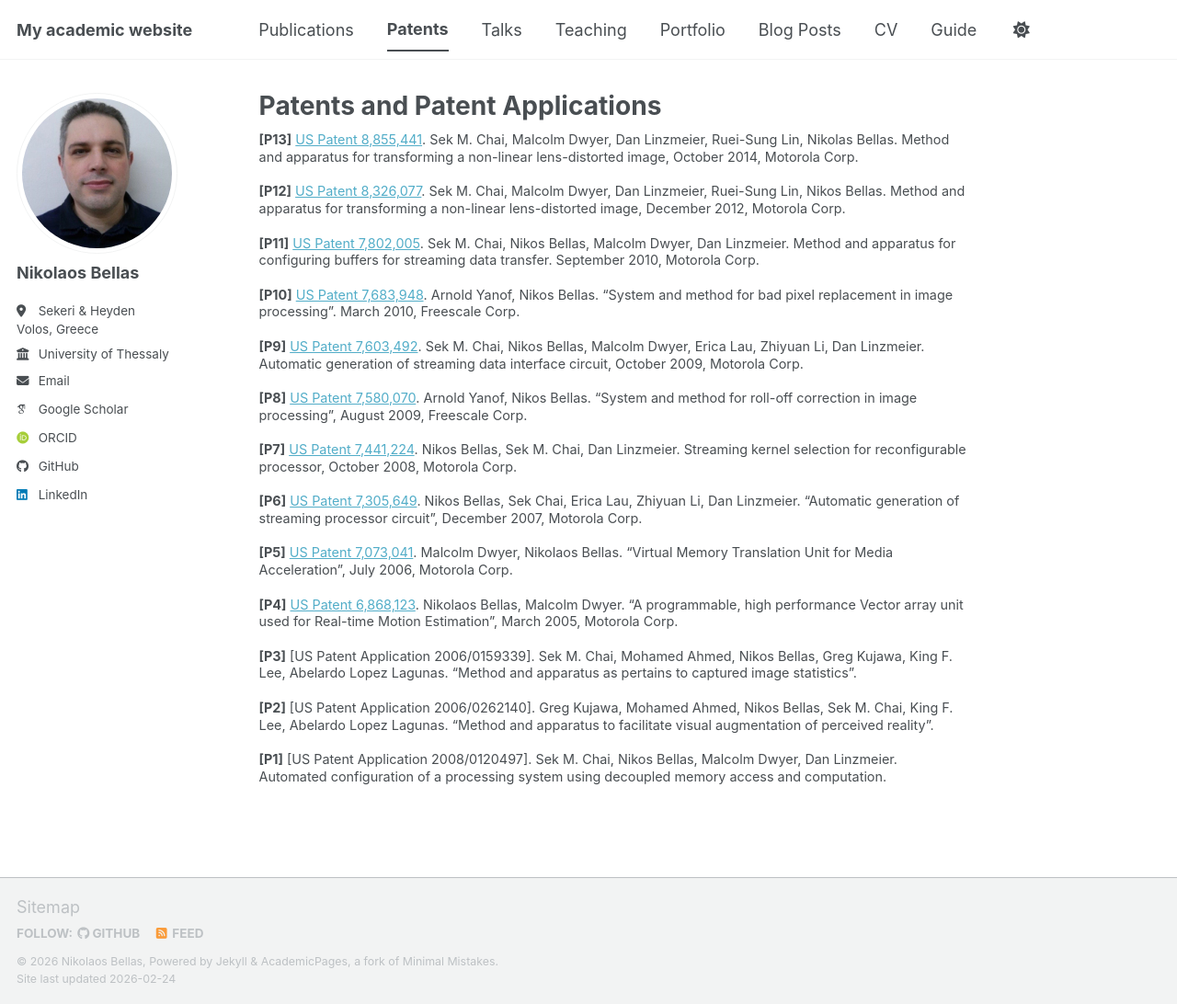
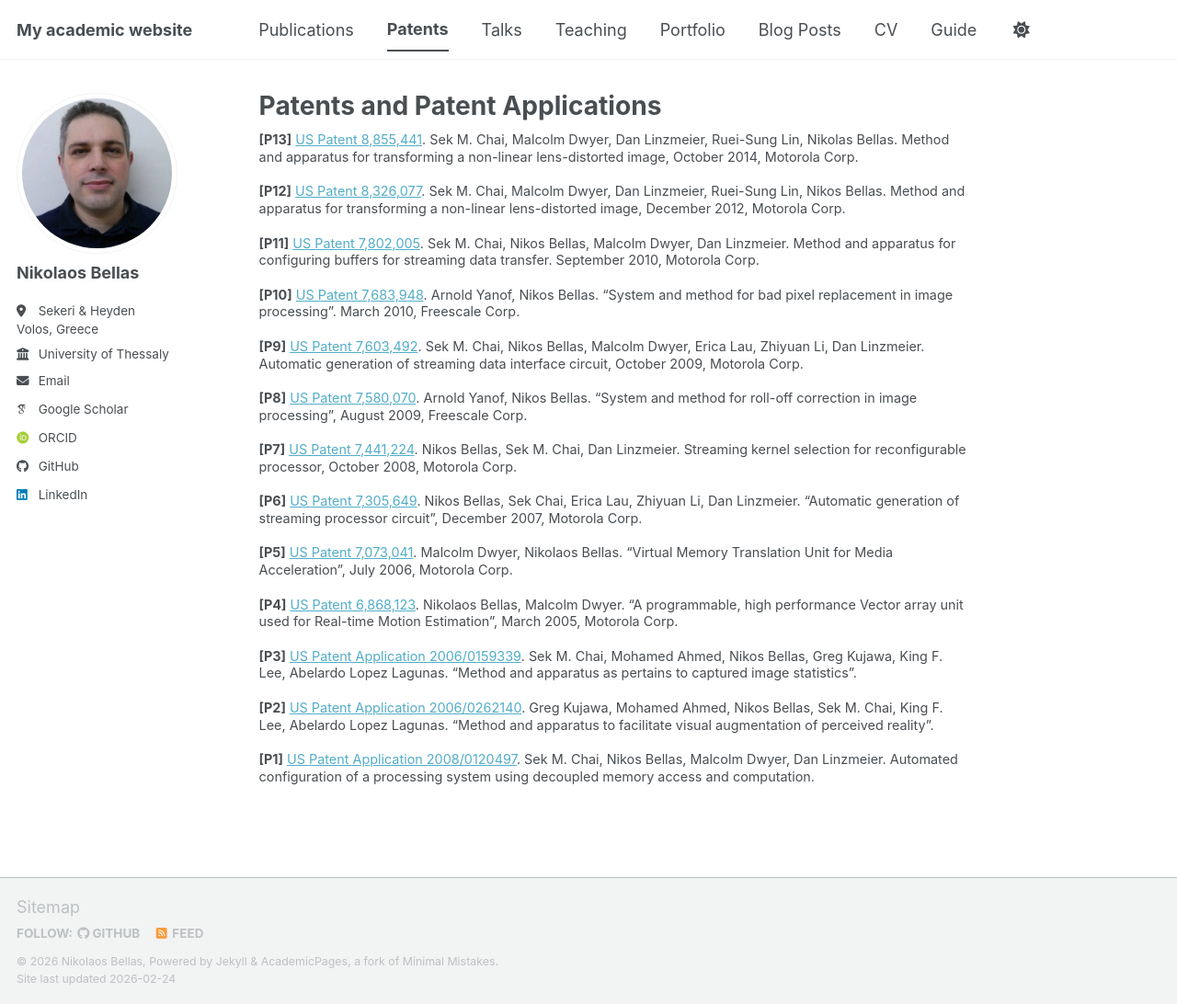
Before and after one commit to nbellas/nbellas.github.io, a Jekyll site: the page built from _pages/patents.md, in a window 1280 px wide and 1092 px high. Shown: the whole window at 92% size. Built offline with Jekyll 4.4.1, drawn with Linux system fonts in a browser that asks for light colours; some web fonts are replaced; a script bundle is joined from its source files by our own code; library files that are not in the unit come from our copies; part of the change alters nothing that is shown.

```diff
--- a/_pages/patents.md
+++ b/_pages/patents.md
@@ -30,10 +30,10 @@ classes:
 
 **[P4]** [US Patent 6,868,123](https://patents.google.com/patent/US6868123/). Nikolaos Bellas, Malcolm Dwyer. "A programmable, high performance Vector array unit used for Real-time Motion Estimation", March 2005, Motorola Corp.
 
-**[P3]** [US Patent Application 2006/0159339]. Sek M. Chai, Mohamed Ahmed, Nikos Bellas, Greg Kujawa, King F. Lee, Abelardo Lopez Lagunas. "Method and apparatus as pertains to captured image statistics".
+**[P3]** [US Patent Application 2006/0159339](https://patents.google.com/patent/US20060159339A1/). Sek M. Chai, Mohamed Ahmed, Nikos Bellas, Greg Kujawa, King F. Lee, Abelardo Lopez Lagunas. "Method and apparatus as pertains to captured image statistics".
 
-**[P2]** [US Patent Application 2006/0262140]. Greg Kujawa, Mohamed Ahmed, Nikos Bellas, Sek M. Chai, King F. Lee, Abelardo Lopez Lagunas. "Method and apparatus to facilitate visual augmentation of perceived reality".
+**[P2]** [US Patent Application 2006/0262140](https://patents.google.com/patent/US20060262140A1/). Greg Kujawa, Mohamed Ahmed, Nikos Bellas, Sek M. Chai, King F. Lee, Abelardo Lopez Lagunas. "Method and apparatus to facilitate visual augmentation of perceived reality".
 
-**[P1]** [US Patent Application 2008/0120497]. Sek M. Chai, Nikos Bellas, Malcolm Dwyer, Dan Linzmeier. Automated configuration of a processing system using decoupled memory access and computation.
+**[P1]** [US Patent Application 2008/0120497](https://patents.google.com/patent/US20080120497A1/). Sek M. Chai, Nikos Bellas, Malcolm Dwyer, Dan Linzmeier. Automated configuration of a processing system using decoupled memory access and computation.
 
 </div>
```
